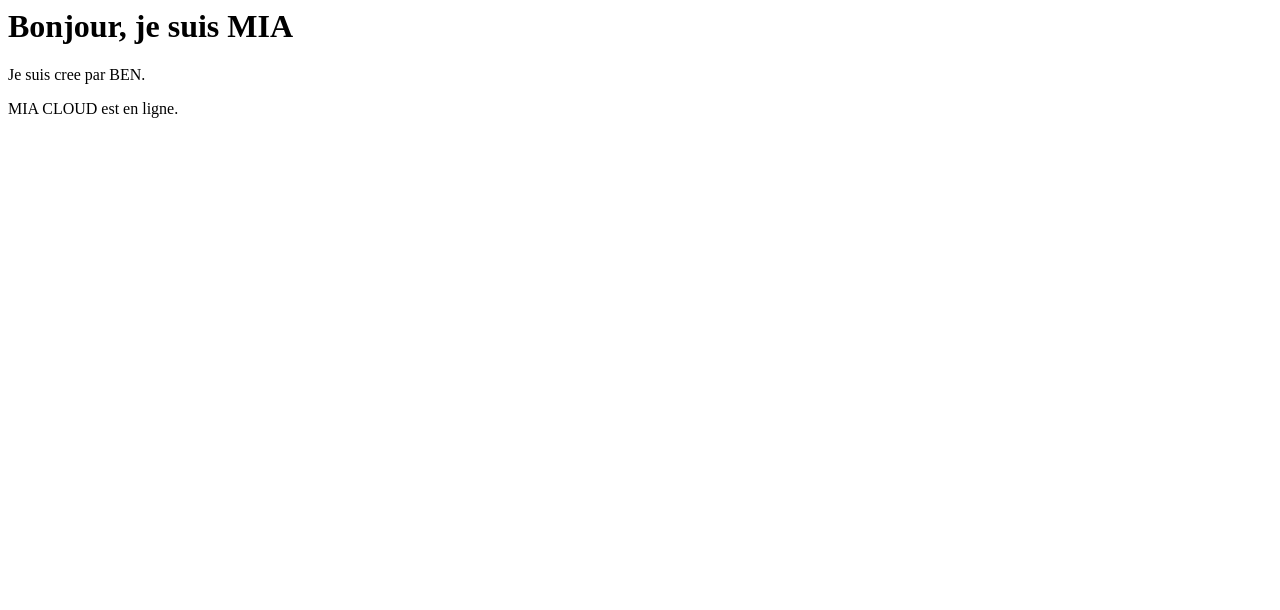
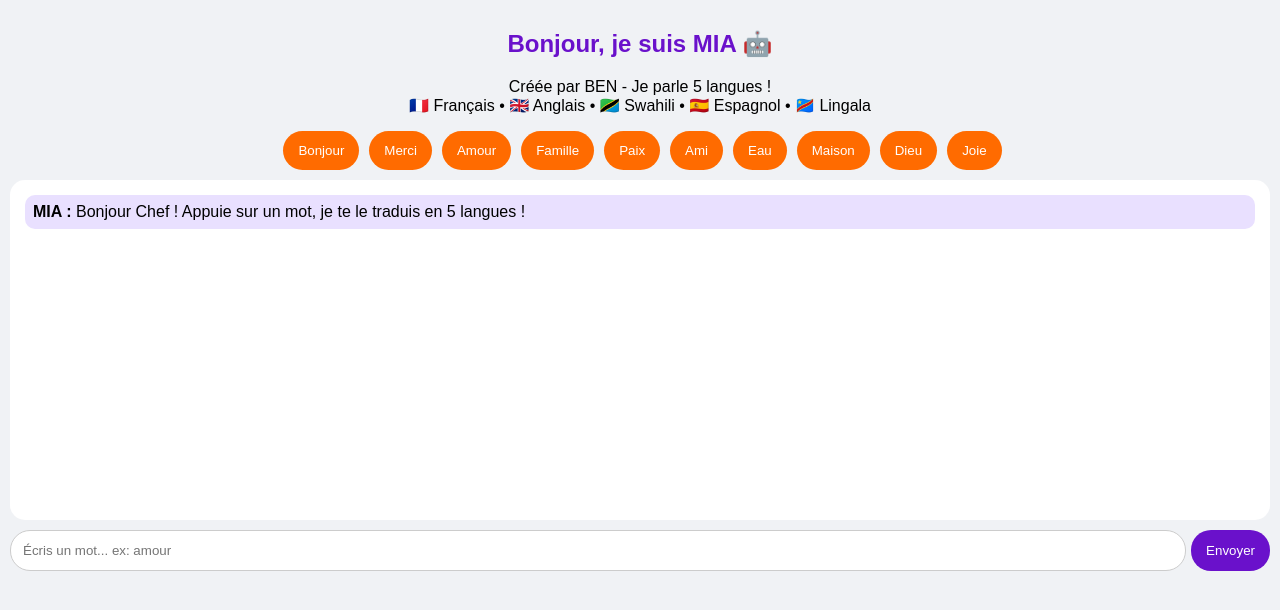
Before and after one commit to ben-kab/mia-cloud, a plain HTML site: page index.html in a window 1280 px wide. Drawn offline with Linux system fonts and the light colour scheme.

Commit message:
Update index.html

```diff
--- a/index.html
+++ b/index.html
@@ -1,7 +1,65 @@
+<!DOCTYPE html>
 <html>
+<head>
+<meta charset="UTF-8">
+<meta name="viewport" content="width=device-width, initial-scale=1">
+<title>MIA - By BEN - 5 Langues</title>
+<style>
+body{font-family:Arial;background:#f0f2f5;margin:0;padding:10px}
+h2{text-align:center;color:#6a11cb}
+#chat{background:white;height:320px;overflow:auto;padding:10px;border-radius:15px}
+.mia{background:#e9e0ff;padding:8px;border-radius:10px;margin:5px}
+.moi{background:#d1ffdb;padding:8px;border-radius:10px;margin:5px;text-align:right}
+#box{display:flex;margin-top:10px}
+input{flex:1;padding:12px;border-radius:20px;border:1px solid #ccc}
+button{padding:12px 15px;border:none;background:#6a11cb;color:white;border-radius:20px;margin-left:5px}
+.lang{display:flex;gap:5px;flex-wrap:wrap;justify-content:center;margin:10px 0}
+.lang button{background:#ff6b00}
+</style>
+</head>
 <body>
-<h1>Bonjour, je suis MIA</h1>
-<p>Je suis cree par BEN.</p>
-<p>MIA CLOUD est en ligne.</p>
+<h2>Bonjour, je suis MIA 🤖</h2>
+<p style="text-align:center">Créée par BEN - Je parle 5 langues !<br>🇫🇷 Français • 🇬🇧 Anglais • 🇹🇿 Swahili • 🇪🇸 Espagnol • 🇨🇩 Lingala</p>
+<div class="lang">
+<button onclick="mot('bonjour')">Bonjour</button>
+<button onclick="mot('merci')">Merci</button>
+<button onclick="mot('amour')">Amour</button>
+<button onclick="mot('famille')">Famille</button>
+<button onclick="mot('paix')">Paix</button>
+<button onclick="mot('ami')">Ami</button>
+<button onclick="mot('eau')">Eau</button>
+<button onclick="mot('maison')">Maison</button>
+<button onclick="mot('dieu')">Dieu</button>
+<button onclick="mot('joie')">Joie</button>
+</div>
+<div id="chat"><div class="mia"><b>MIA :</b> Bonjour Chef ! Appuie sur un mot, je te le traduis en 5 langues !</div></div>
+<div id="box"><input id="msg" placeholder="Écris un mot... ex: amour"><button onclick="parler()">Envoyer</button></div>
+<script>
+let mots={
+"bonjour":{fr:"Bonjour",en:"Hello",sw:"Jambo",es:"Hola",li:"Mbote"},
+"merci":{fr:"Merci",en:"Thank you",sw:"Asante",es:"Gracias",li:"Matondo"},
+"amour":{fr:"Amour",en:"Love",sw:"Upendo",es:"Amor",li:"Bolingo"},
+"famille":{fr:"Famille",en:"Family",sw:"Familia",es:"Familia",li:"Libota"},
+"paix":{fr:"Paix",en:"Peace",sw:"Amani",es:"Paz",li:"Kimia"},
+"ami":{fr:"Ami",en:"Friend",sw:"Rafiki",es:"Amigo",li:"Moninga"},
+"eau":{fr:"Eau",en:"Water",sw:"Maji",es:"Agua",li:"Mai"},
+"maison":{fr:"Maison",en:"House",sw:"Nyumba",es:"Casa",li:"Ndako"},
+"dieu":{fr:"Dieu",en:"God",sw:"Mungu",es:"Dios",li:"Nzambe"},
+"joie":{fr:"Joie",en:"Joy",sw:"Furaha",es:"Alegría",li:"Esengo"}
+};
+function mot(m){
+let d=mots[m];
+let c=document.getElementById("chat");
+c.innerHTML+='<div class="mia"><b>MIA :</b> <b>'+m.toUpperCase()+'</b><br>🇫🇷 Français: '+d.fr+'<br>🇬🇧 Anglais: '+d.en+'<br>🇹🇿 Swahili: '+d.sw+'<br>🇪🇸 Espagnol: '+d.es+'<br>🇨🇩 Lingala: '+d.li+'</div>';
+c.scrollTop=c.scrollHeight;
+}
+function parler(){
+let i=document.getElementById("msg");let t=i.value.toLowerCase().trim();if(!t) return;
+let c=document.getElementById("chat");
+c.innerHTML+='<div class="moi"><b>Toi :</b> '+t+'</div>';i.value="";
+if(mots[t]){mot(t);}else{c.innerHTML+='<div class="mia"><b>MIA :</b> Chef, je connais 10 mots : bonjour, merci, amour, famille, paix, ami, eau, maison, dieu, joie. Essaie un !</div>';}
+c.scrollTop=c.scrollHeight;
+}
+</script>
 </body>
 </html>
```
